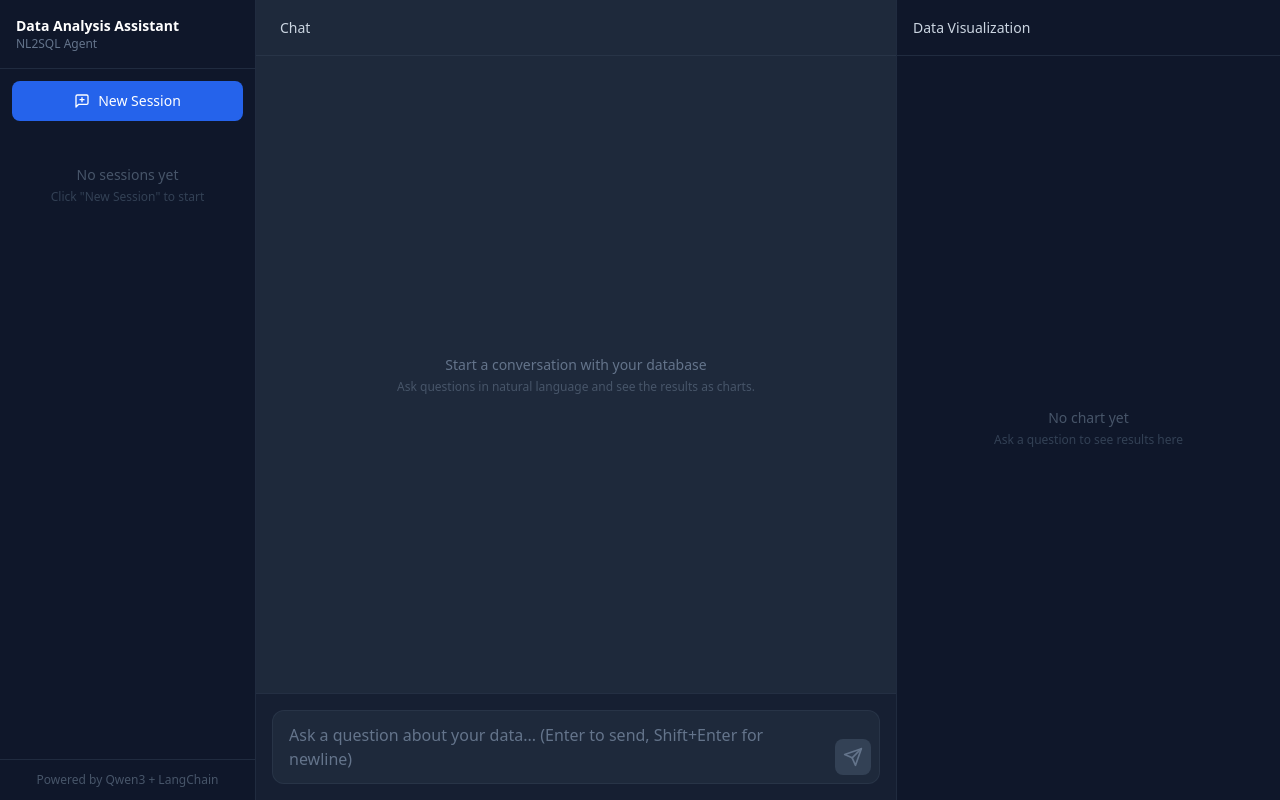
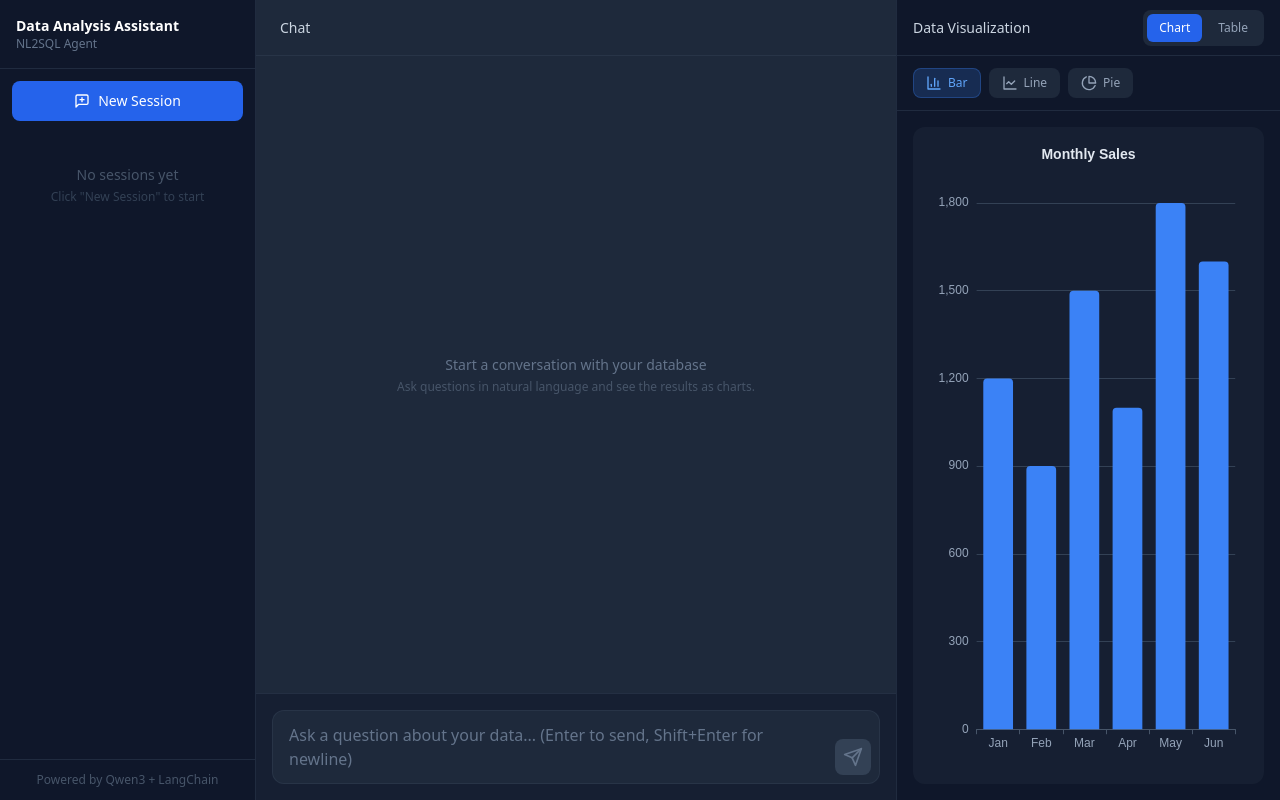
Before and after one commit to zt5rice/NL2SQLAgent, a React (Vite) app in the folder frontend/: page / in a window 1280 px wide. Built offline with nearby package versions, Linux system fonts and the light colour scheme; the HTML template or start-up script is replaced by a standard one.

Commit message:
ZHA-13: feat: add ECharts panel with bar/line/pie charts and table view

```diff
--- /dev/null
+++ b/frontend/src/components/ChartPanel/Chart.tsx
@@ -0,0 +1,100 @@
+import ReactECharts from 'echarts-for-react'
+import type { ChartConfig } from '../../types'
+
+interface ChartProps {
+  config: ChartConfig
+}
+
+export default function Chart({ config }: ChartProps) {
+  const { type, title, data } = config
+
+  const baseOption = {
+    backgroundColor: 'transparent',
+    title: {
+      text: title,
+      textStyle: { color: '#e2e8f0', fontSize: 14 },
+      left: 'center',
+    },
+    tooltip: {
+      trigger: type === 'pie' ? 'item' : 'axis',
+      backgroundColor: 'rgba(30, 41, 59, 0.9)',
+      borderColor: '#475569',
+      textStyle: { color: '#e2e8f0' },
+    },
+    grid: { left: '3%', right: '4%', bottom: '3%', containLabel: true },
+  }
+
+  const names = data.map((d) => d.name)
+  const values = data.map((d) => Number(d.value))
+
+  const getOption = () => {
+    switch (type) {
+      case 'bar':
+        return {
+          ...baseOption,
+          xAxis: {
+            type: 'category',
+            data: names,
+            axisLine: { lineStyle: { color: '#475569' } },
+            axisLabel: { color: '#94a3b8' },
+          },
+          yAxis: {
+            type: 'value',
+            axisLine: { lineStyle: { color: '#475569' } },
+            axisLabel: { color: '#94a3b8' },
+            splitLine: { lineStyle: { color: '#334155' } },
+          },
+          series: [
+            {
+              type: 'bar',
+              data: values,
+              itemStyle: { color: '#3b82f6', borderRadius: [4, 4, 0, 0] },
+            },
+          ],
+        }
+      case 'line':
+        return {
+          ...baseOption,
+          xAxis: {
+            type: 'category',
+            data: names,
+            axisLine: { lineStyle: { color: '#475569' } },
+            axisLabel: { color: '#94a3b8' },
+          },
+          yAxis: {
+            type: 'value',
+            axisLine: { lineStyle: { color: '#475569' } },
+            axisLabel: { color: '#94a3b8' },
+            splitLine: { lineStyle: { color: '#334155' } },
+          },
+          series: [
+            {
+              type: 'line',
+              data: values,
+              smooth: true,
+              lineStyle: { color: '#3b82f6', width: 2 },
+              itemStyle: { color: '#3b82f6' },
+            },
+          ],
+        }
+      case 'pie':
+        return {
+          ...baseOption,
+          series: [
+            {
+              type: 'pie',
+              radius: ['40%', '70%'],
+              center: ['50%', '55%'],
+              data: data.map((d) => ({ name: d.name, value: Number(d.value) })),
+              label: { color: '#94a3b8' },
+              itemStyle: { borderColor: '#1e293b', borderWidth: 2 },
+            },
+          ],
+        }
+      default:
+        return baseOption
+    }
+  }
+
+  return <ReactECharts option={getOption()} style={{ height: '100%', width: '100%' }} notMerge />
+}
--- /dev/null
+++ b/frontend/src/components/ChartPanel/DataTable.tsx
@@ -0,0 +1,52 @@
+import type { TableData } from '../../types'
+
+interface DataTableProps {
+  data: TableData
+}
+
+export default function DataTable({ data }: DataTableProps) {
+  const { columns, rows, raw } = data
+  const displayRows =
+    raw && raw.length > 0 ? raw : rows.map((row) => [row.name, row.value])
+
+  if (displayRows.length === 0) {
+    return (
+      <div className="h-full flex items-center justify-center text-slate-500 text-sm">
+        No data
+      </div>
+    )
+  }
+
+  return (
+    <div className="h-full overflow-auto">
+      <table className="w-full border-collapse">
+        <thead className="sticky top-0 bg-slate-800">
+          <tr>
+            {columns.map((col, idx) => (
+              <th
+                key={`${col}-${idx}`}
+                className="px-4 py-3 text-left text-xs font-medium text-slate-400 uppercase tracking-wider border-b border-slate-700"
+              >
+                {col}
+              </th>
+            ))}
+          </tr>
+        </thead>
+        <tbody className="divide-y divide-slate-700/50">
+          {displayRows.map((row, rowIndex) => (
+            <tr key={rowIndex} className="hover:bg-slate-800/50 transition-colors">
+              {row.map((cell, cellIndex) => (
+                <td
+                  key={cellIndex}
+                  className="px-4 py-3 text-sm text-slate-300 whitespace-nowrap"
+                >
+                  {String(cell ?? '-')}
+                </td>
+              ))}
+            </tr>
+          ))}
+        </tbody>
+      </table>
+    </div>
+  )
+}
--- a/frontend/src/components/ChartPanel/index.tsx
+++ b/frontend/src/components/ChartPanel/index.tsx
@@ -1,14 +1,100 @@
+import { BarChart3, LineChart, PieChart } from 'lucide-react'
+import { useMemo, useState, type ReactNode } from 'react'
+import type { ChartConfig, ChartType, TableData, ViewMode } from '../../types'
+import Chart from './Chart'
+import DataTable from './DataTable'
+
+// Placeholder demo data until query results are wired up (ZHA-15 / Phase 3).
+const DEMO_CHART: ChartConfig = {
+  type: 'bar',
+  title: 'Monthly Sales',
+  data: [
+    { name: 'Jan', value: 1200 },
+    { name: 'Feb', value: 900 },
+    { name: 'Mar', value: 1500 },
+    { name: 'Apr', value: 1100 },
+    { name: 'May', value: 1800 },
+    { name: 'Jun', value: 1600 },
+  ],
+}
+
+const DEMO_TABLE: TableData = {
+  columns: ['Month', 'Sales'],
+  rows: DEMO_CHART.data,
+}
+
 export default function ChartPanel() {
+  const [viewMode, setViewMode] = useState<ViewMode>('chart')
+  const [chartType, setChartType] = useState<ChartType>('bar')
+
+  const chartConfig = useMemo<ChartConfig>(
+    () => ({ ...DEMO_CHART, type: chartType }),
+    [chartType],
+  )
+
+  const chartTypes: { type: ChartType; icon: ReactNode; label: string }[] = [
+    { type: 'bar', icon: <BarChart3 className="w-4 h-4" />, label: 'Bar' },
+    { type: 'line', icon: <LineChart className="w-4 h-4" />, label: 'Line' },
+    { type: 'pie', icon: <PieChart className="w-4 h-4" />, label: 'Pie' },
+  ]
+
   return (
     <aside className="w-96 h-full bg-slate-900 border-l border-slate-700/50 flex flex-col shrink-0">
-      <div className="h-14 border-b border-slate-700/50 flex items-center px-4 shrink-0">
+      <div className="h-14 border-b border-slate-700/50 flex items-center justify-between px-4 shrink-0">
         <h2 className="text-sm text-slate-300">Data Visualization</h2>
+        <div className="flex gap-1 bg-slate-800 rounded-lg p-1">
+          <button
+            onClick={() => setViewMode('chart')}
+            className={`px-3 py-1.5 text-xs rounded-md transition-colors ${
+              viewMode === 'chart'
+                ? 'bg-blue-600 text-white'
+                : 'text-slate-400 hover:text-white'
+            }`}
+          >
+            Chart
+          </button>
+          <button
+            onClick={() => setViewMode('table')}
+            className={`px-3 py-1.5 text-xs rounded-md transition-colors ${
+              viewMode === 'table'
+                ? 'bg-blue-600 text-white'
+                : 'text-slate-400 hover:text-white'
+            }`}
+          >
+            Table
+          </button>
+        </div>
       </div>
-      <div className="flex-1 overflow-y-auto flex items-center justify-center px-4">
-        <div className="text-center">
-          <p className="text-sm text-slate-600">No chart yet</p>
-          <p className="text-xs text-slate-700 mt-1">Ask a question to see results here</p>
+
+      {viewMode === 'chart' && (
+        <div className="px-4 py-3 border-b border-slate-700/50 flex gap-2">
+          {chartTypes.map(({ type, icon, label }) => (
+            <button
+              key={type}
+              onClick={() => setChartType(type)}
+              className={`flex items-center gap-1.5 px-3 py-1.5 rounded-lg text-xs transition-colors ${
+                chartConfig.type === type
+                  ? 'bg-blue-500/20 text-blue-400 border border-blue-500/30'
+                  : 'bg-slate-800 text-slate-400 hover:text-white border border-transparent'
+              }`}
+            >
+              {icon}
+              {label}
+            </button>
+          ))}
         </div>
+      )}
+
+      <div className="flex-1 p-4 min-h-0">
+        {viewMode === 'chart' ? (
+          <div className="h-full bg-slate-800/50 rounded-xl p-4">
+            <Chart config={chartConfig} />
+          </div>
+        ) : (
+          <div className="h-full bg-slate-800/50 rounded-xl overflow-hidden">
+            <DataTable data={DEMO_TABLE} />
+          </div>
+        )}
       </div>
     </aside>
   )
```
Also changed, not shown: frontend/src/types/index.ts (+22 -0 lines).
